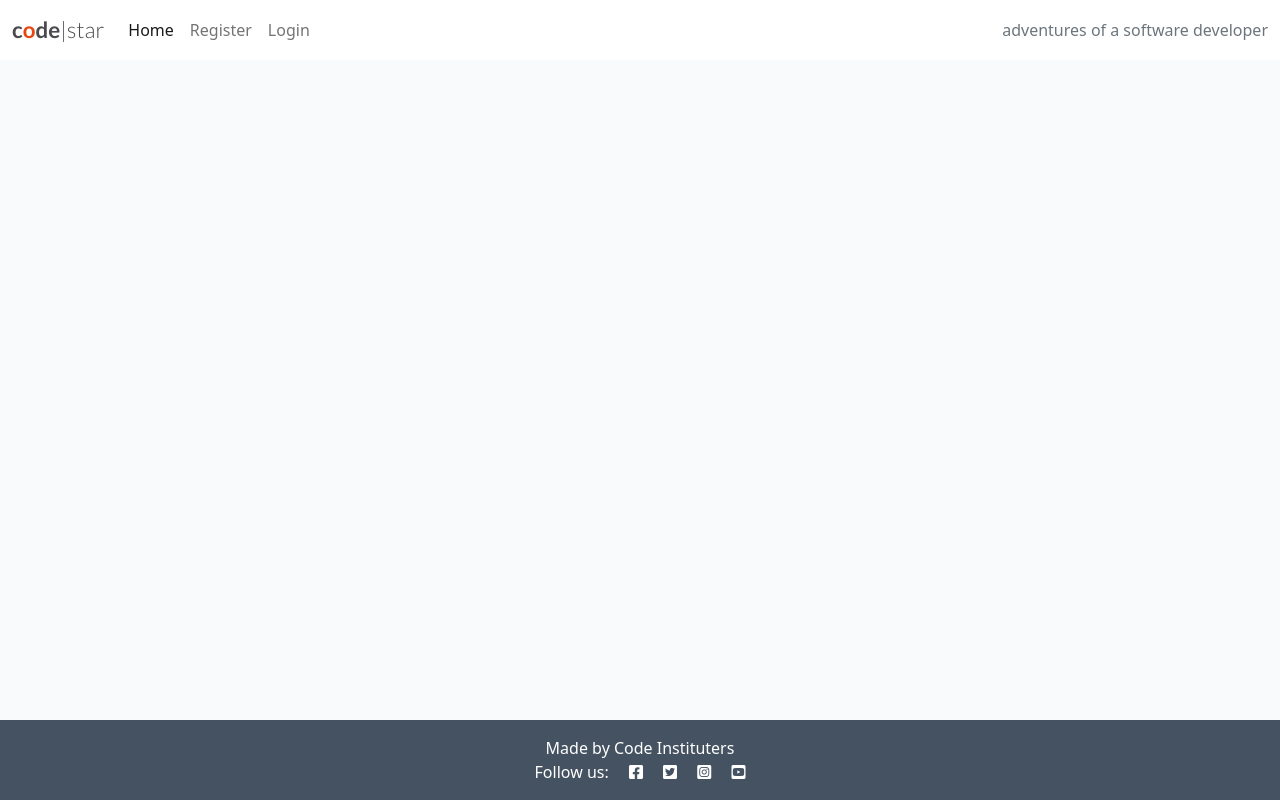
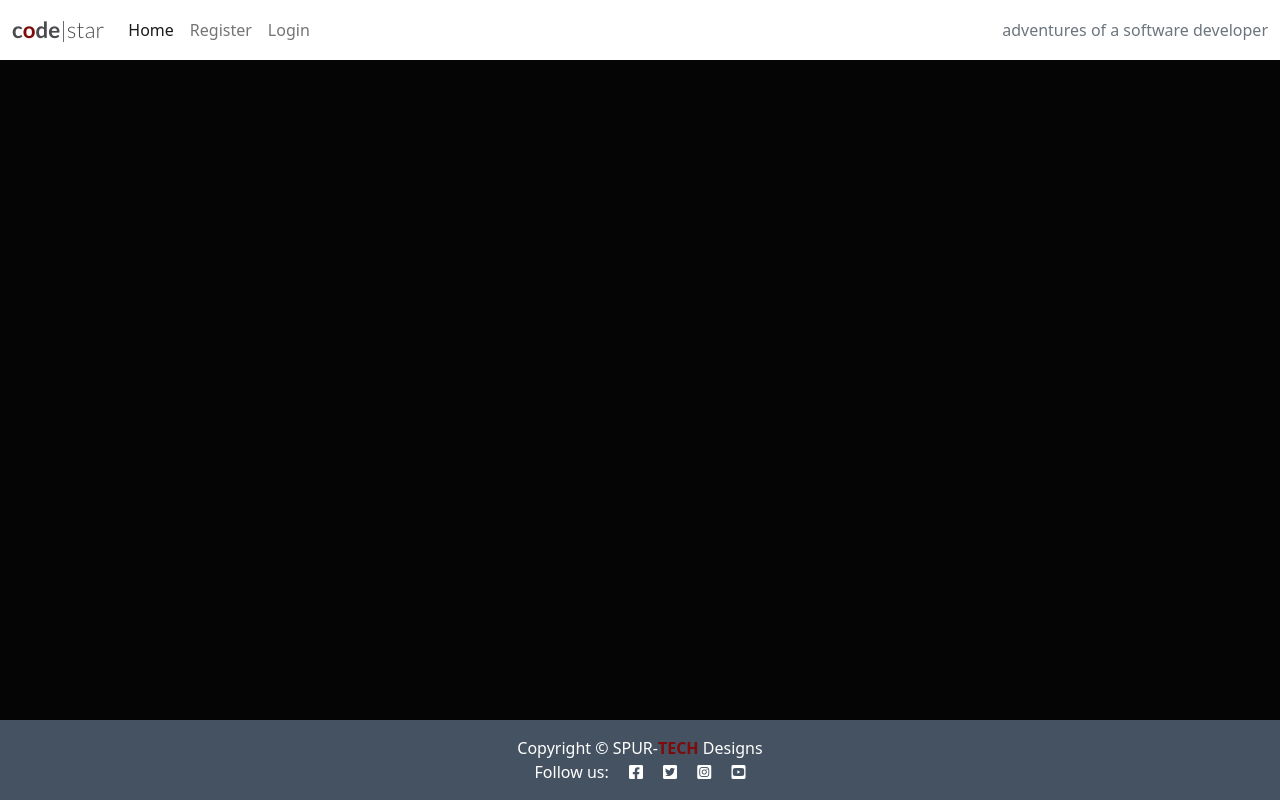
Before and after one commit to SPUR-TECH/django-blog, a Django app: page / in a window 1280 px wide. Run offline with Django 3.2, Linux system fonts and the light colour scheme; data that the repository does not hold is empty.

Commit message:
add coptright tag

```diff
--- a/static/css/style.css
+++ b/static/css/style.css
@@ -10,7 +10,7 @@ body {
 }
 
 .red-o {
-    color: #E84610;
+    color: #7e0a0a;
 }
 
 .thin {
@@ -18,7 +18,7 @@ body {
 }
 
 .light-bg {
-    background-color: #fff;
+    background-color: rgb(196, 196, 196);
 }
 
 .dark-bg {
@@ -26,7 +26,7 @@ body {
 }
 
 .main-bg {
-    background-color: #F9FAFC;
+    background-color: #050505;
 }
 
 .card {
@@ -122,6 +122,14 @@ body {
     text-decoration: none;
 }
 
+.copyright {
+    color: #000000;
+}
+
+b {
+    color: #7e0a0a;
+}
+
 .link:hover,
 .link:active {
     color: #445261;
--- a/templates/base.html
+++ b/templates/base.html
@@ -79,7 +79,9 @@
 
     <!-- Footer -->
     <footer class="footer mt-auto py-3 dark-bg">
-        <p class="m-0 text-center text-white">Made by Code Instituters</p>
+        <p class="m-0 text-center text-white" class="copyright">Copyright &copy; SPUR-<b>TECH </b>Designs <span
+                id="copyright"></span>
+        </p>
         <p class="m-0 text-center text-white">Follow us: <i class="fab fa-facebook-square ms-3"></i>
             <i class="fab fa-twitter-square ms-3"></i>
             <i class="fab fa-instagram-square ms-3"></i>
```
